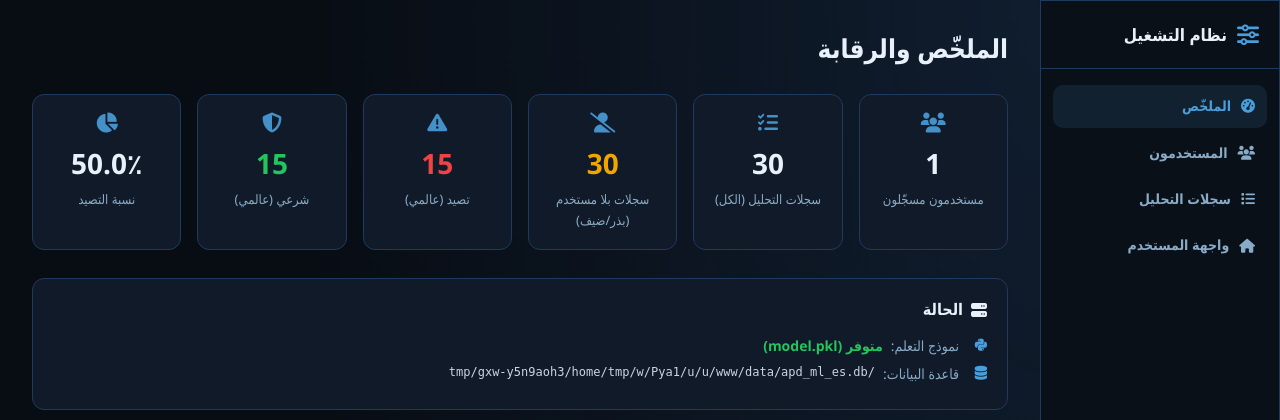
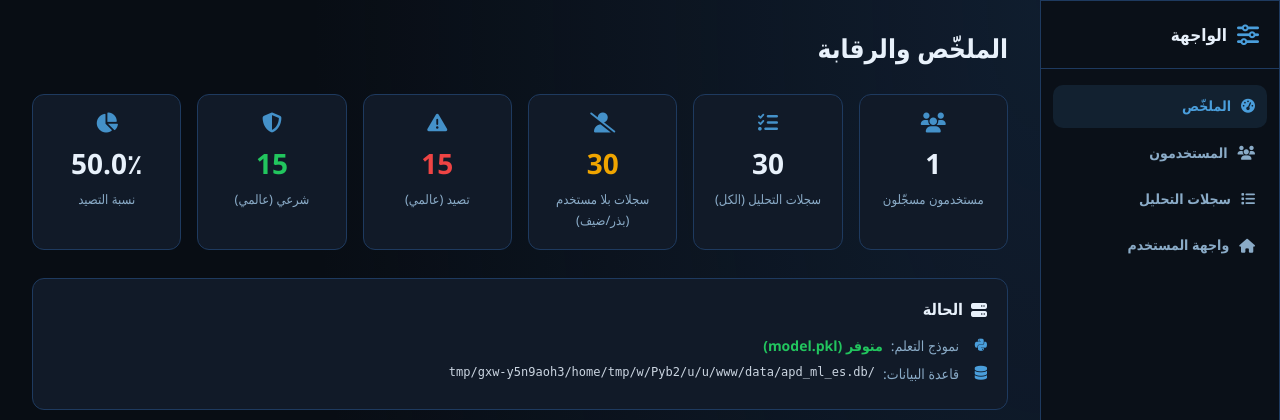
Before and after one commit to trsi-me/APD-ML-ES, a Flask app: page /c9a4m7-p2k8-qv1r/panel in a window 1280 px wide. Shown: the top 420 px of the page. Run offline with Flask 3, Linux system fonts and the light colour scheme; a user stored in the database is signed in; data comes from the database, SQL or seed files in the repository; parts of the project's set-up code (start-up, migrations or seed data) failed here and were passed over; some web fonts are replaced.

Commit message:
تعديل

```diff
--- a/templates/admin/base.html
+++ b/templates/admin/base.html
@@ -3,7 +3,7 @@
 <head>
     <meta charset="UTF-8">
     <meta name="viewport" content="width=device-width, initial-scale=1.0">
-    <title>{% block title %}نظام التشغيل{% endblock %}</title>
+    <title>{% block title %}الواجهة{% endblock %}</title>
     <link rel="stylesheet" href="https://cdnjs.cloudflare.com/ajax/libs/font-awesome/6.5.1/css/all.min.css" crossorigin="anonymous" referrerpolicy="no-referrer">
     <link rel="stylesheet" href="{{ url_for('static', filename='css/admin.css') }}">
 </head>
--- a/templates/admin/login.html
+++ b/templates/admin/login.html
@@ -1,12 +1,12 @@
 {% extends "admin/base.html" %}
-{% block title %}دخول — نظام التشغيل{% endblock %}
+{% block title %}دخول — الواجهة{% endblock %}
 {% block body %}
 <div class="admin-login-wrap">
     <div class="admin-login-card">
         <div class="admin-login-head">
             <i class="fa-solid fa-fingerprint" aria-hidden="true"></i>
         </div>
-        <h1 class="admin-login-title">نظام التشغيل</h1>
+        <h1 class="admin-login-title">الواجهة</h1>
         <p class="admin-login-hint">أدخل كلمة المرور للمتابعة</p>
         {% if error %}
         <p class="admin-error" role="alert">{{ error }}</p>
--- a/templates/admin/panel.html
+++ b/templates/admin/panel.html
@@ -1,5 +1,5 @@
 {% extends "admin/base.html" %}
-{% block title %}نظام التشغيل — الملخّص{% endblock %}
+{% block title %}الواجهة — الملخّص{% endblock %}
 {% block body %}
 <div class="admin-shell" id="admin-app"
   data-url-recompute="{{ url_for('admin.action_recompute') }}"
@@ -10,7 +10,7 @@
     <aside class="admin-side">
         <div class="admin-side-brand">
             <i class="fa-solid fa-sliders" aria-hidden="true"></i>
-            <span>نظام التشغيل</span>
+            <span>الواجهة</span>
         </div>
         <nav class="admin-side-nav" aria-label="قائمة إدارية">
             <a class="admin-side-link is-active" href="{{ url_for('admin.panel') }}"><i class="fa-solid fa-gauge-high" aria-hidden="true"></i> الملخّص</a>
```
